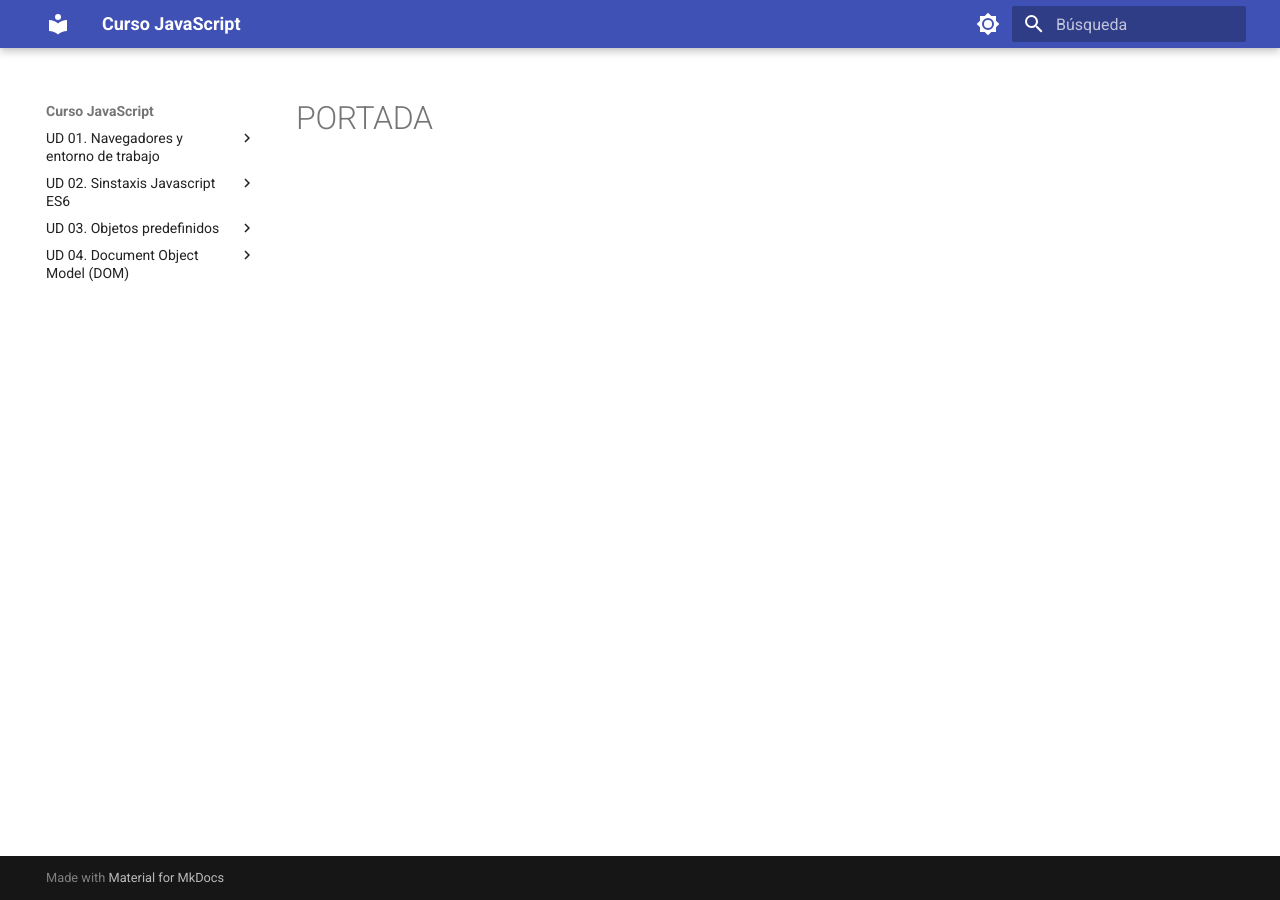
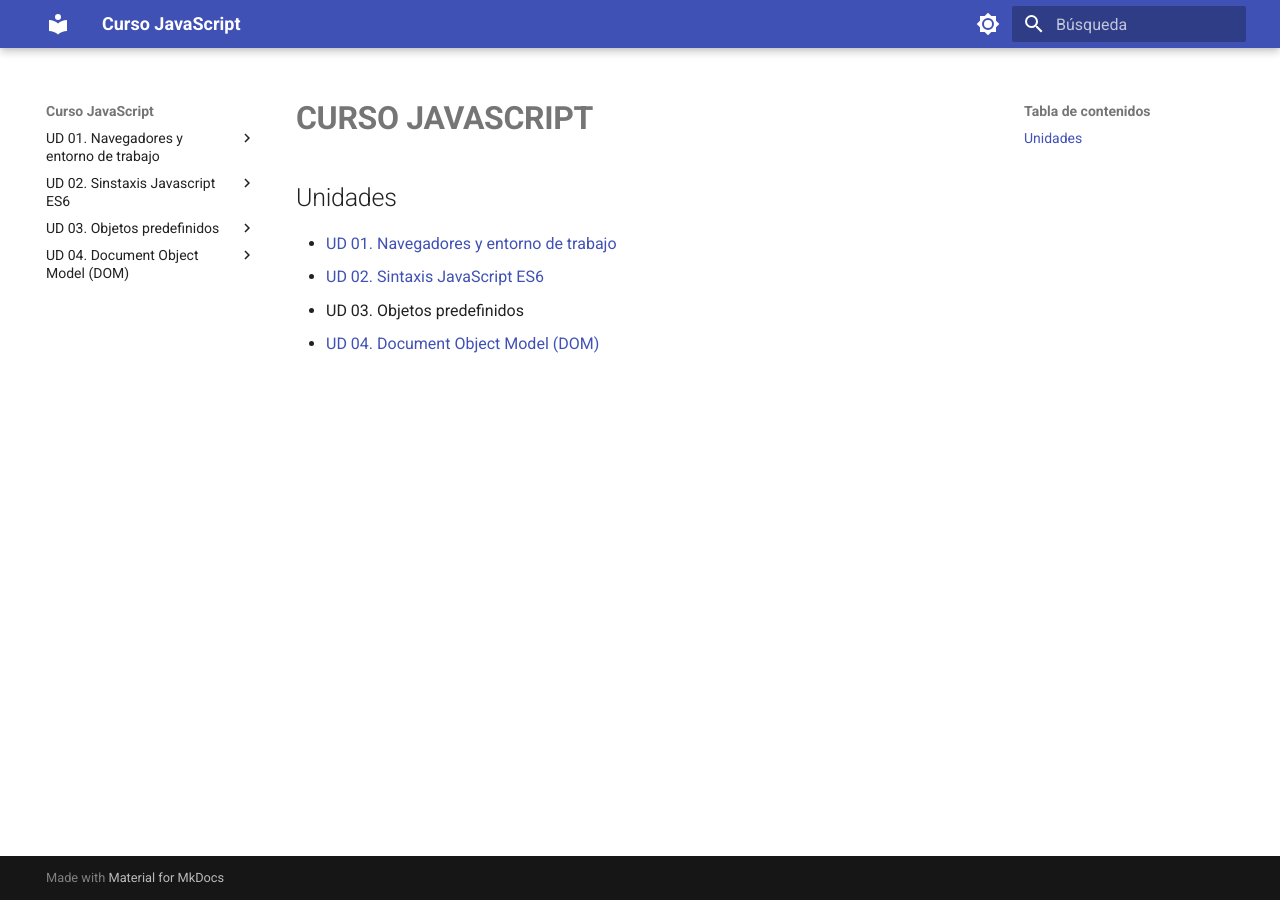
Before and after one commit to trinitariogomezlopez/curso_javascript, an MkDocs documentation site: the page built from docs/index.md, in a window 1280 px wide. Built offline with MkDocs 1.6.1 and Material for MkDocs 9.7.7, drawn with Linux system fonts in a browser that asks for light colours.

Commit message:
Creación de anclas en el fichero index

```diff
--- a/docs/index.md
+++ b/docs/index.md
@@ -1 +1,8 @@
-# PORTADA
+# **CURSO JAVASCRIPT**
+
+## Unidades
+
+- [UD 01. Navegadores y entorno de trabajo](ud01/ud11.md#1-navegadores)
+- [UD 02. Sintaxis JavaScript ES6](ud02/ud21.md#1-evolución-de-javascript)
+- UD 03. Objetos predefinidos
+- [UD 04. Document Object Model (DOM)](ud04/ud41.md#1-introducción)
```
Also changed, not shown: docs/ud04/ud41.md (+2 -0 lines), docs/ud04/ud42.md (+2 -0 lines), docs/ud04/ud43.md (+2 -0 lines), docs/ud04/ud44.md (+1 -0 lines), docs/ud04/ud45.md (+1 -0 lines).
